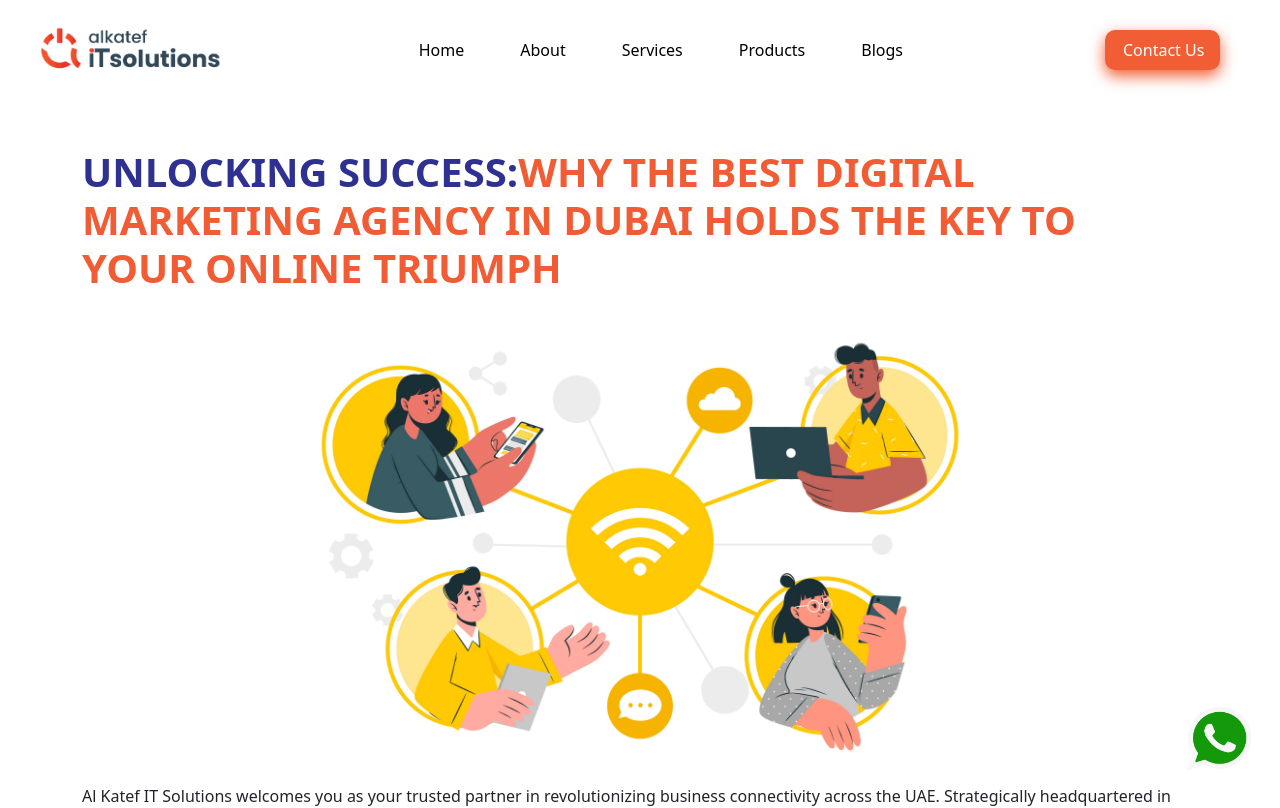
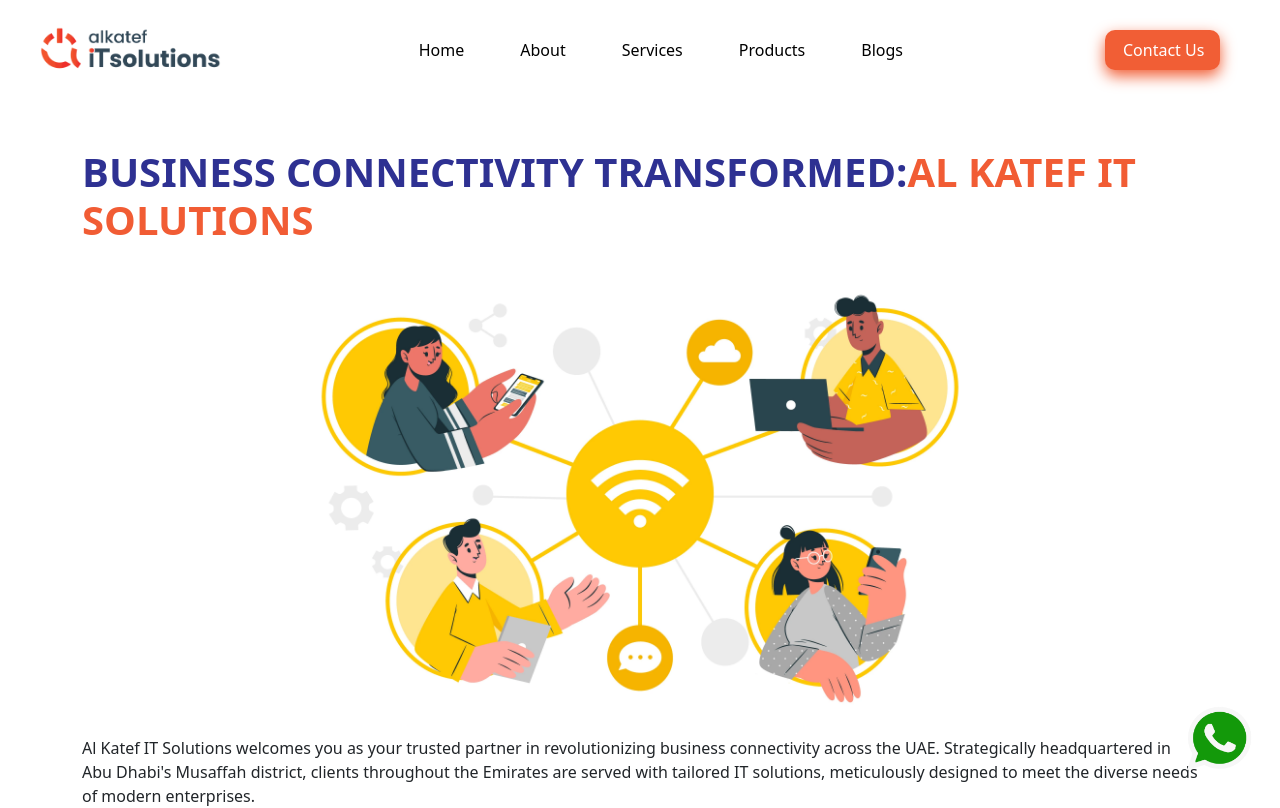
Before and after one commit to alkatefindia/it-solutions-4u, a React (Create React App) app: page /telecom-solutions in a window 1280 px wide. Shown: the top 808 px of the page. Built offline with nearby package versions, Linux system fonts and the light colour scheme.

Commit message:
telecom solutions

```diff
--- a/src/pages/Telecom.js
+++ b/src/pages/Telecom.js
@@ -13,7 +13,7 @@
       <Whatsapp />
 
       <Helmet>
-        <title>Business Connectivity Transformed: Al Katef IT Solutions</title>
+        <title>Unleash the Power of ITSolutions4u's Telecom Services</title>
         <meta
           name="description"
           content="Meta Description: Experience seamless connectivity and cutting-edge solutions with ITSolutions4u's telecom services in Abu Dhabi. Secure networks, VoIP, cloud communication & more. Connect like never before! 🇦🇪"
@@ -23,10 +23,9 @@
 
       <div className="container telecom-container ">
         <h1 className="mt-5">
-          <span className="title-blue">Unlocking Success:</span>
+          <span className="title-blue">Business Connectivity Transformed:</span>
           <span className="title-orange">
-            Why The Best Digital Marketing Agency in Dubai Holds the Key to Your
-            Online Triumph
+           Al Katef IT Solutions
           </span>
         </h1>
 
```
